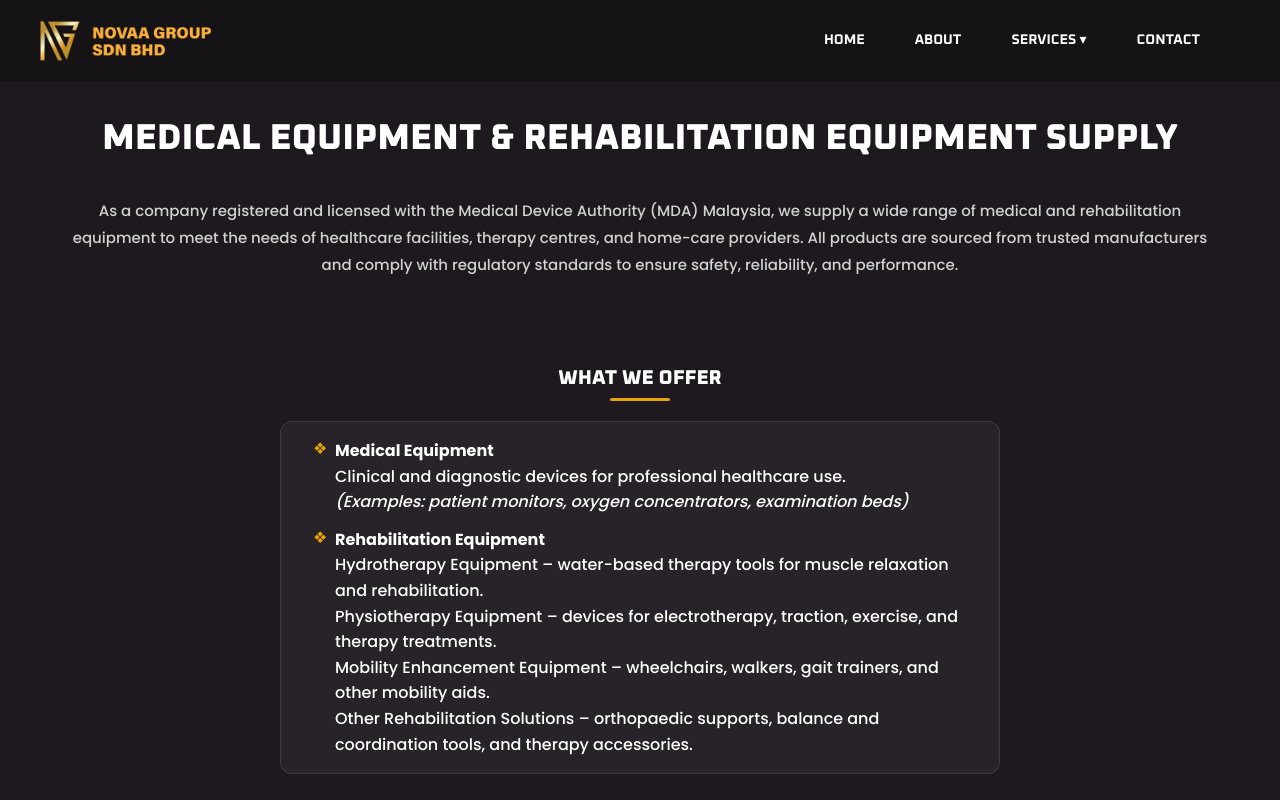
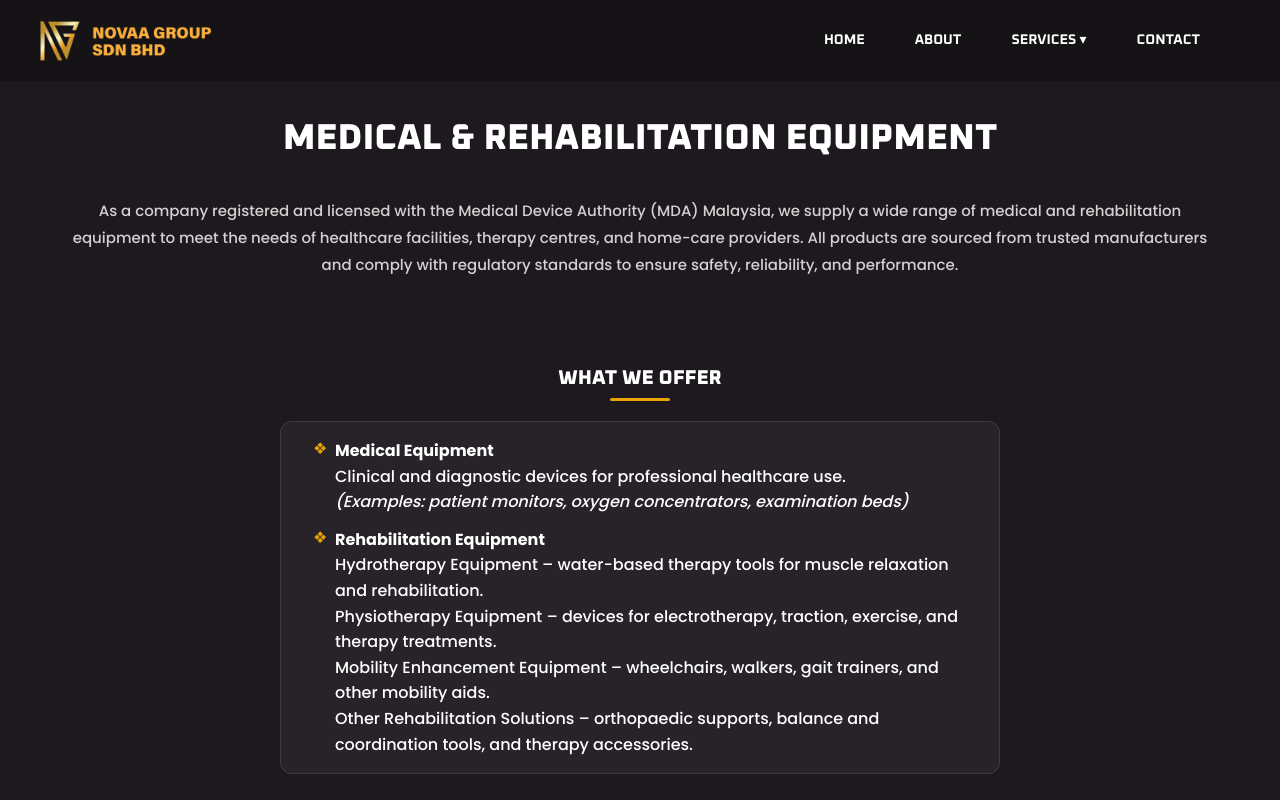
Before and after one commit to novaatechnical/site, a plain HTML site: page public/medical-equipment-rehabilitation.html in a window 1280 px wide. Shown: the top 800 px of the page. Drawn offline with nearby package versions, Linux system fonts and the light colour scheme.

Commit message:
Update medical-equipment-rehabilitation.html

```diff
--- a/public/medical-equipment-rehabilitation.html
+++ b/public/medical-equipment-rehabilitation.html
@@ -5,7 +5,7 @@
   <meta charset="UTF-8">
   <meta http-equiv="X-UA-Compatible" content="IE=edge">
   <meta name="viewport" content="width=device-width, initial-scale=1.0">
-  <title>NOVAA Group | Medical Equipment & Rehabilitation Equipment Supply</title>
+  <title>NOVAA Group | Medical & Rehabilitation Equipment</title>
 
   <link rel="stylesheet" href="https://unpkg.com/aos@next/dist/aos.css" />
   <!--
@@ -63,7 +63,7 @@
                 <li><a href="wayfinding-navigation.html" class="dropdown-link">Wayfinding & Navigation</a></li>
                 <li><a href="interior-construction.html" class="dropdown-link">Interior & Special Construction</a></li>
                 <li><a href="building-maintenance.html" class="dropdown-link">Building Maintenance</a></li>
-                <li><a href="medical-equipment-rehabilitation.html" class="dropdown-link">Medical & Rehabilitation Equipment Supply</a></li>
+                <li><a href="medical-equipment-rehabilitation.html" class="dropdown-link">Medical & Rehabilitation Equipment</a></li>
                 <li><a href="medical-attire.html" class="dropdown-link">Medical Attire</a></li>
             </ul>
             </li>
@@ -94,7 +94,7 @@
 
     <section class="section policies" id="equipment" aria-label="medical-equipment">
       <div class="container">
-            <h2 class="h2 section-title">Medical Equipment & Rehabilitation Equipment Supply</h2>
+            <h2 class="h2 section-title">Medical & Rehabilitation Equipment</h2>
 
             <p class="section-text2" style="--color: var(--light-gray-2);">
             As a company registered and licensed with the Medical Device Authority (MDA) Malaysia, we supply a wide range of medical and
```
